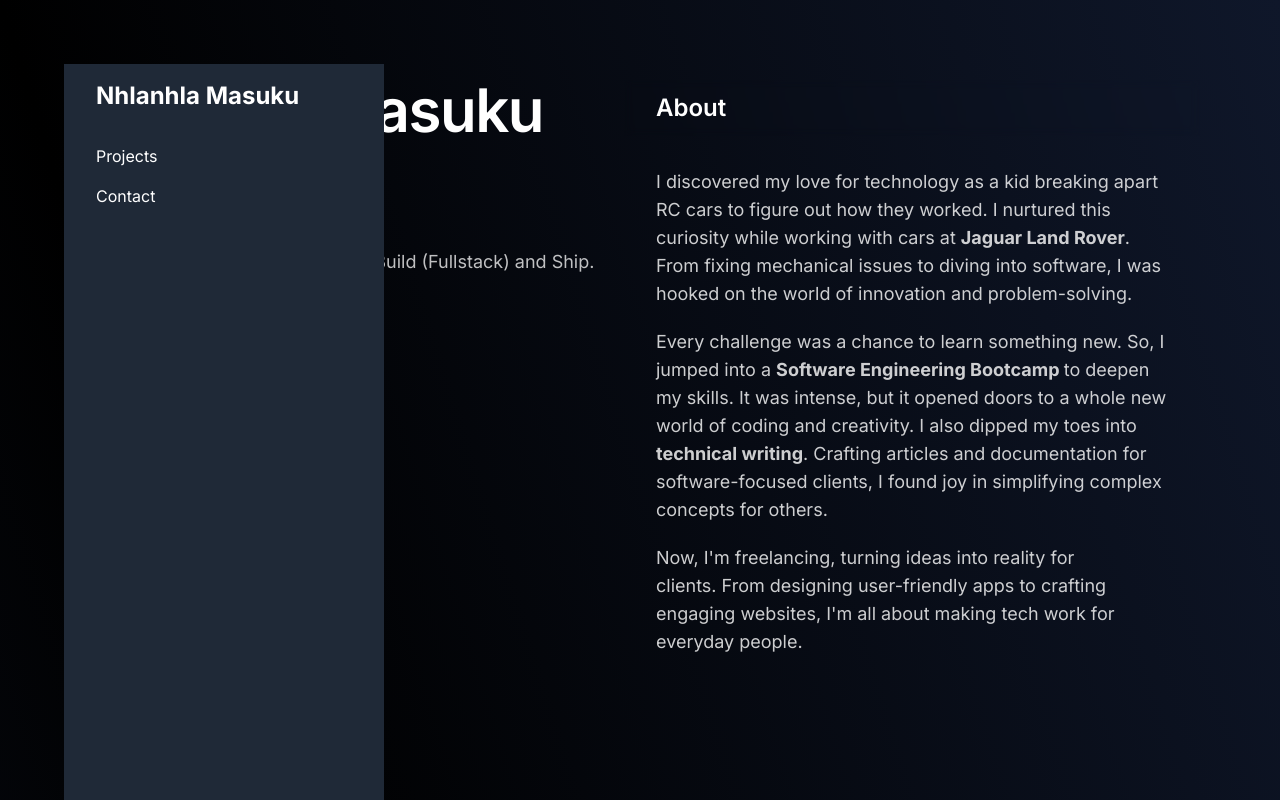
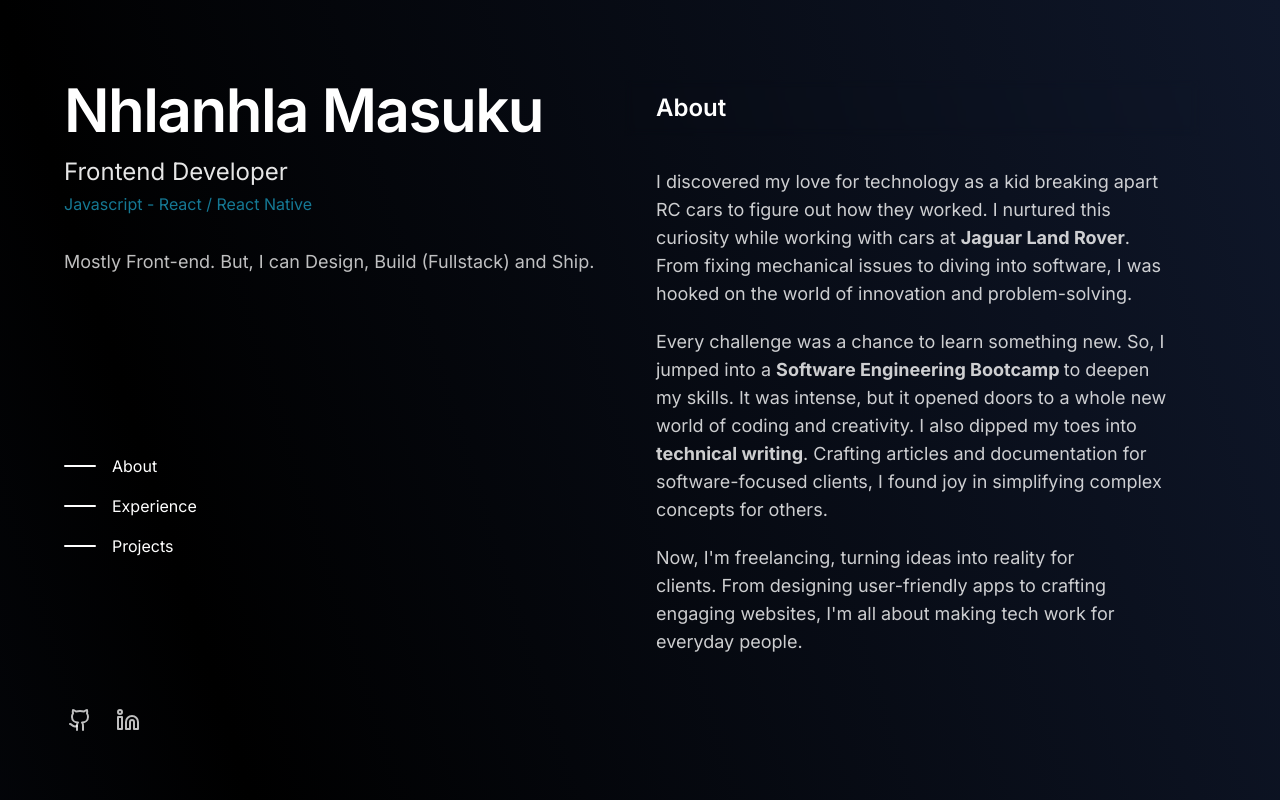
Before and after one commit to nhlanhlacliq/nhlanhla-masuku, a Next.js app: page / in a window 1280 px wide. Shown: the top 800 px of the page. Built offline with nearby package versions, Linux system fonts and the light colour scheme.

Commit message:
add scroll

```diff
--- a/src/components/Nav.tsx
+++ b/src/components/Nav.tsx
@@ -1,19 +1,50 @@
+import { cn } from "@/lib/utils";
 import Link from "next/link";
 
-const Nav = () => {
+import { Link as ScrollLink, animateScroll as scroll } from "react-scroll";
+
+const Links = [
+  {
+    name: "About",
+    to: "about",
+  },
+  {
+    name: "Experience",
+    to: "experience",
+  },
+  {
+    name: "Projects",
+    to: "projects",
+  },
+];
+
+type Props = {
+  style?: string;
+};
+
+const Nav = ({ style }: Props) => {
   return (
-    <nav className={styles.nav}>
+    <nav className={cn(styles.nav, style)}>
       <div className={styles.container}>
-        <Link href='/' className={styles.mainLink}>
-          Nhlanhla Masuku
-        </Link>
         <div className={styles.linkContainer}>
-          <Link href='/#projects' className={styles.link}>
-            Projects
-          </Link>
-          <Link href='/#contact' className={styles.link}>
-            Contact
-          </Link>
+          {Links.map((item, i) => (
+            <div
+              key={i}
+              className='flex group items-center gap-4 cursor-pointer'
+            >
+              <div className='w-8 bg-background h-0.5 rounded-sm group-hover:w-12 transition-all' />
+              <ScrollLink
+                to={item.to}
+                smooth={true}
+                duration={500}
+                className={styles.link}
+                activeClass={styles.active}
+                spy={true}
+              >
+                {item.name}
+              </ScrollLink>
+            </div>
+          ))}
         </div>
       </div>
     </nav>
@@ -23,9 +54,10 @@ const Nav = () => {
 export default Nav;
 
 const styles = {
-  nav: "hidden lg:block lg:w-1/4 bg-gray-800 text-white h-screen fixed",
-  container: "container mx-auto py-4",
+  nav: "",
+  container: "py-4",
   mainLink: "text-2xl font-bold block mb-8",
   linkContainer: "flex flex-col space-y-4",
   link: "hover:underline",
+  active: "text-accent-2",
 };
```
